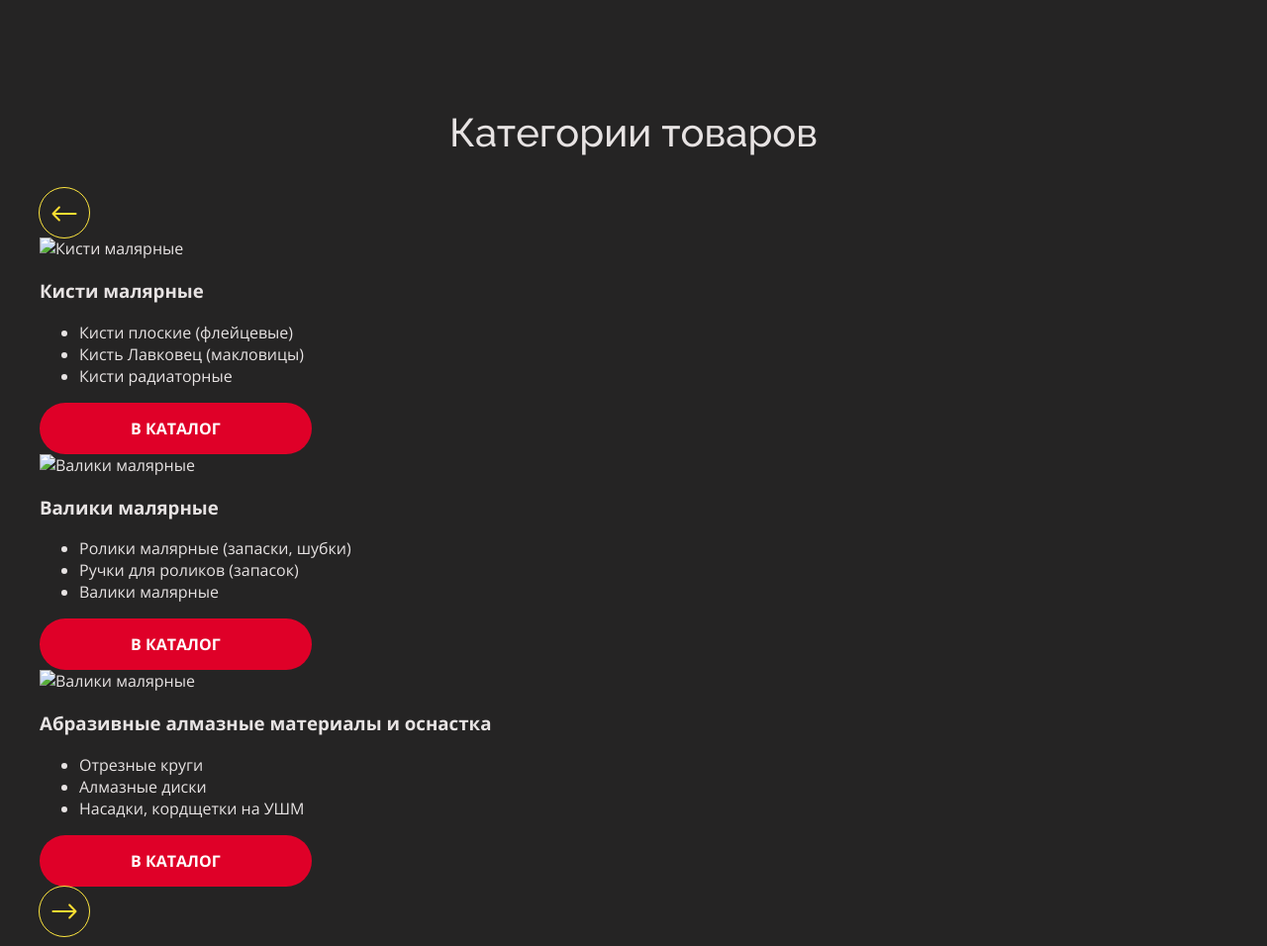
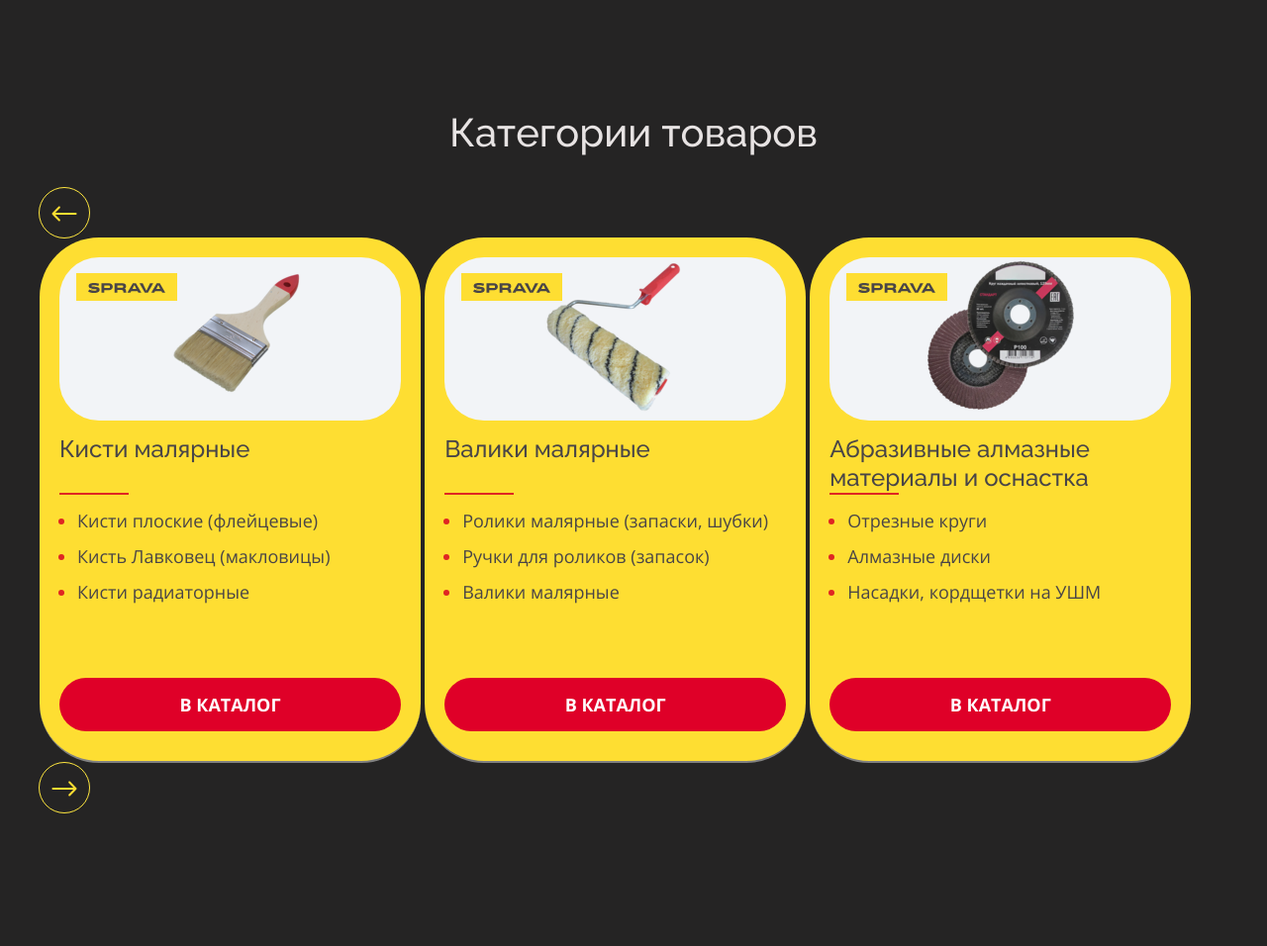
Before and after one commit to AlexDz27/93kaoiu1nmjasu, a PHP site: page / in a window 1280 px wide. Shown: the part 873-1829 px from the top of the page at 99% size. After the commit the page ends 1695 px from the top, so only its background shows below. Run offline with PHP 8.4, Linux system fonts and the light colour scheme; some web fonts are replaced.

Commit message:
w, fin card

```diff
--- a/css/style.css
+++ b/css/style.css
@@ -64,6 +64,9 @@ input {
 .text--small {
   font-size: 14px;
 }
+.text--larger {
+  font-size: 18px;
+}
 .text--big {
   font-weight: 600;
   font-size: 24px;
@@ -87,6 +90,8 @@ input {
   padding-right: 20px;
   padding-bottom: 15px;
   padding-left: 20px;
+  text-decoration: none;
+  display: inline-block;
 }
 .btn--dropdown {
   padding-right: 60px;
@@ -102,20 +107,12 @@ input {
   right: 27px;
   top: 21px;
  }
-.btn--long {
-  padding-left: 92px;
-  padding-right: 92px;
-}
 .btn-slider {
   border: none;
   cursor: pointer;
   background-color: transparent;
   outline: 1px solid #FFE73F;
   border-radius: 50%;
-  /* padding-top: 15px;
-  padding-right: 20px;
-  padding-bottom: 15px;
-  padding-left: 20px; */
   width: 50px;
   height: 50px;
   color: #FFE73F;
@@ -258,3 +255,75 @@ input {
   position: relative;
   top: 11px;
 }
+
+.card {
+  padding-top: 20px;
+  padding-bottom: 30px;
+  padding-left: 20px;
+  padding-right: 20px;
+  border-bottom: 2px solid gray; /* TODO: edit */
+  background-color: #FEDE32;
+  display: inline-block;
+  color: #494547;
+  border-radius: 60px;
+  width: 385px;
+  box-sizing: border-box;
+}
+.card__img-cont {
+  position: relative;
+  background-color: #F2F4F7;
+  border-radius: 40px;
+  text-align: center;
+}
+.card__btn {
+  font-size: 18px;
+  width: 100%;
+  text-align: center;
+  padding-left: 0;
+  padding-right: 0;
+}
+.card__title {
+  font-family: "Raleway";
+  font-size: 24px;
+  font-weight: 500;
+  position: relative;
+  margin-top: 14px;
+}
+.card__title__2nd-line {
+  position: absolute;
+  display: block;
+}
+.card__list::before {
+  content: "";
+  display: block;
+  border-bottom: 2px solid #DF2623;
+  position: relative;
+  left: -18px;
+  top: -12px; /* TODO: del) */
+  top: -8px; /* TODO: del) */
+  top: -14px;
+  width: 70px;
+}
+.card__list {
+  padding-left: 18px;
+  padding-top: 20px;
+  position: relative;
+  margin-bottom: 75px;
+}
+.card__list li {
+  margin-bottom: 12px;
+  color: #DF2623;
+}
+.card__list__item-text {
+  color: #494547;
+}
+.card__list li:last-child {
+  margin-bottom: 0;
+}
+.logo--small__container {
+  background-color: #FEDE32;
+  position: absolute;
+  top: 16px;
+  left: 17px;
+  padding: 3px 12px;
+}
--- a/index.html
+++ b/index.html
@@ -82,50 +82,50 @@
     <div class="slider__track">
       <div class="card">
         <div class="card__img-cont">
-          <div class="logo--small"></div>
-          <img src="" alt="Кисти малярные">
-          <!-- TODO: possible class for img: card__img -->
+          <div class="logo--small__container">
+            <img src="img/logo--small.svg">
+          </div>
+          <img src="img/catalog/kist.png" alt="Кисти малярные">
         </div>
         <h3 class="card__title">Кисти малярные</h3>
-        <!-- TODO: ul should have border-top -->
         <ul class="card__list">
-          <li>Кисти плоские (флейцевые)</li>
-          <li>Кисть Лавковец (макловицы)</li>
-          <li>Кисти радиаторные</li>
+          <li class="text--larger"><span class="card__list__item-text">Кисти плоские (флейцевые)</span></li>
+          <li class="text--larger"><span class="card__list__item-text">Кисть Лавковец (макловицы)</span></li>
+          <li class="text--larger"><span class="card__list__item-text">Кисти радиаторные</span></li>
         </ul>
-        <button class="btn btn--long" type="button"><b>В КАТАЛОГ</b></button>
+        <a class="btn card__btn" href="javascript:void(0)"><b>В КАТАЛОГ</b></a>
       </div>
 
       <div class="card">
         <div class="card__img-cont">
-          <div class="logo--small"></div>
-          <img src="" alt="Валики малярные">
-          <!-- TODO: possible class for img: card__img -->
+          <div class="logo--small__container">
+            <img src="img/logo--small.svg">
+          </div>
+          <img src="img/catalog/valik.png" alt="Валики малярные">
         </div>
         <h3 class="card__title">Валики малярные</h3>
-        <!-- TODO: ul should have border-top -->
         <ul class="card__list">
-          <li>Ролики малярные (запаски, шубки)</li>
-          <li>Ручки для роликов (запасок)</li>
-          <li>Валики малярные</li>
+          <li class="text--larger"><span class="card__list__item-text">Ролики малярные (запаски, шубки)</span></li>
+          <li class="text--larger"><span class="card__list__item-text">Ручки для роликов (запасок)</span></li>
+          <li class="text--larger"><span class="card__list__item-text">Валики малярные</span></li>
         </ul>
-        <button class="btn btn--long" type="button"><b>В КАТАЛОГ</b></button>
+        <a class="btn card__btn" href="javascript:void(0)"><b>В КАТАЛОГ</b></a>
       </div>
 
       <div class="card">
         <div class="card__img-cont">
-          <div class="logo--small"></div>
-          <img src="" alt="Валики малярные">
-          <!-- TODO: possible class for img: card__img -->
+          <div class="logo--small__container">
+            <img src="img/logo--small.svg">
+          </div>
+          <img src="img/catalog/krug.png" alt="Абразивные алмазные материалы и оснастка">
         </div>
-        <h3 class="card__title">Абразивные алмазные материалы и оснастка</h3>
-        <!-- TODO: ul should have border-top -->
+        <h3 class="card__title">Абразивные алмазные <span class="card__title__2nd-line">материалы и оснастка</span></h3>
         <ul class="card__list">
-          <li>Отрезные круги</li>
-          <li>Алмазные диски</li>
-          <li>Насадки, кордщетки на УШМ</li>
+          <li class="text--larger"><span class="card__list__item-text">Отрезные круги</span></li>
+          <li class="text--larger"><span class="card__list__item-text">Алмазные диски</span></li>
+          <li class="text--larger"><span class="card__list__item-text">Насадки, кордщетки на УШМ</span></li>
         </ul>
-        <button class="btn btn--long" type="button"><b>В КАТАЛОГ</b></button>
+        <a class="btn card__btn" href="javascript:void(0)"><b>В КАТАЛОГ</b></a>
       </div>
     </div>
     <button class="btn-slider btn-slider--next" type="button">
```
Also changed, not shown: components.html (+17 -0 lines), img/catalog/kist.png (added), img/catalog/krug.png (added), img/catalog/nozh.png (added), img/catalog/ruletka.png (added), img/catalog/valik.png (added), img/logo--small.svg (added).
